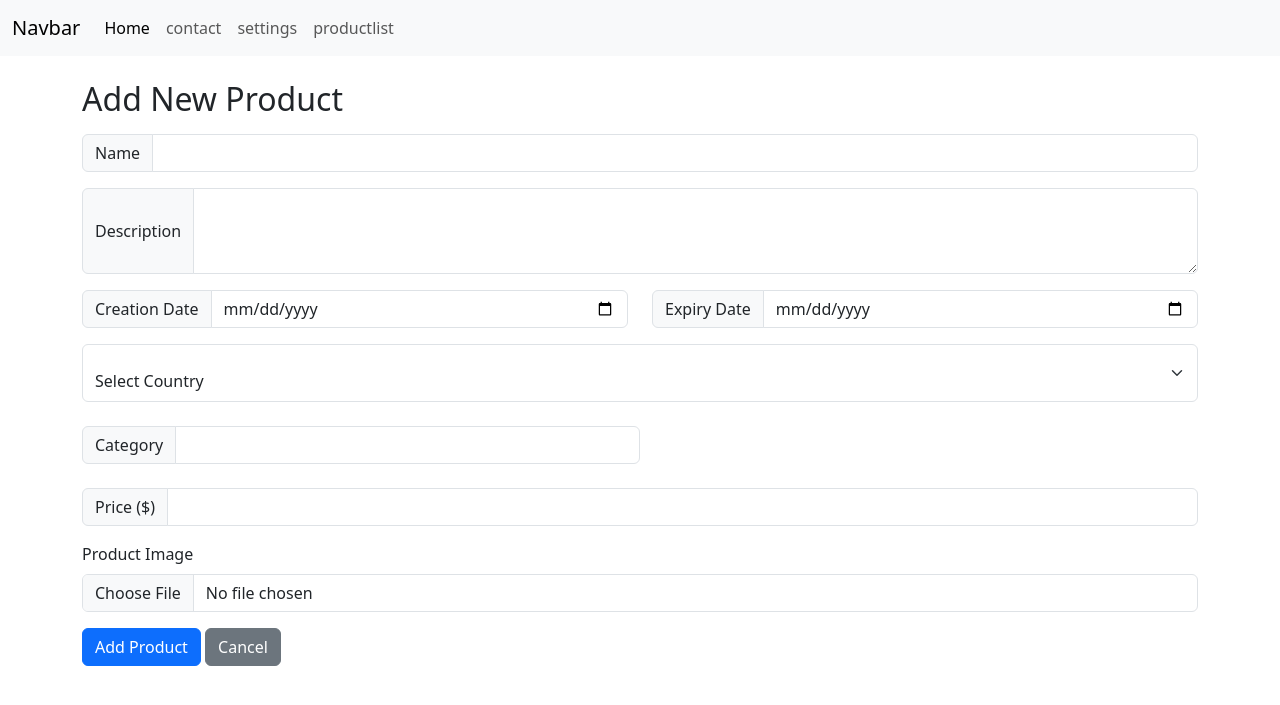
After one commit to Ahmed-Younes0x/django_test, a Django app: page /addproduct in a window 1280 px wide. The commit adds this page. Shown: the top 705 px of the page. Run offline with Django 5.2, Linux system fonts and the light colour scheme.

Commit message:
adding a form to add new products

```diff
--- /dev/null
+++ b/products/templates/productform.html
@@ -0,0 +1,82 @@
+{% extends 'base.html' %} {% load static %} {% block content %}
+<div class="container mt-4">
+  <h2>Add New Product</h2>
+  <form method="post" enctype="multipart/form-data" class="mt-3">
+    {% csrf_token %}
+
+    <div class="input-group mb-3">
+      <span class="input-group-text">Name</span>
+      <input type="text" name="name" class="form-control" required />
+    </div>
+
+    <div class="input-group mb-3">
+      <span class="input-group-text">Description</span>
+      <textarea
+        name="description"
+        class="form-control"
+        rows="3"
+        required
+      ></textarea>
+    </div>
+
+    <div class="row mb-3">
+      <div class="col-md-6">
+        <div class="input-group">
+          <span class="input-group-text">Creation Date</span>
+          <input
+            type="date"
+            name="creation_date"
+            class="form-control"
+            required
+          />
+        </div>
+      </div>
+      <div class="col-md-6">
+        <div class="input-group">
+          <span class="input-group-text">Expiry Date</span>
+          <input type="date" name="ex_date" class="form-control" required />
+        </div>
+      </div>
+    </div>
+
+    <div class="form-floating">
+      <select
+        class="form-select"
+        name="country"
+        id="floatingSelect"
+        aria-label="Floating label select example"
+      >
+        <option selected>Select Country</option>
+        <option value="US">US</option>
+        <option value="EU">EU</option>
+        <option value="China">China</option>
+      </select>
+    </div>
+    <div class="col-md-6 my-4">
+      <div class="input-group">
+        <span class="input-group-text">Category</span>
+        <input type="text" name="cat" class="form-control" required />
+      </div>
+    </div>
+
+    <div class="input-group mb-3">
+      <span class="input-group-text">Price ($)</span>
+      <input
+        type="number"
+        name="price"
+        step="0.01"
+        class="form-control"
+        required
+      />
+    </div>
+
+    <div class="mb-3">
+      <label class="form-label">Product Image</label>
+      <input type="file" name="image" class="form-control" />
+    </div>
+
+    <button type="submit" class="btn btn-primary">Add Product</button>
+    <a href="{% url 'addproduct' %}" class="btn btn-secondary">Cancel</a>
+  </form>
+</div>
+{% endblock %}
--- a/products/views.py
+++ b/products/views.py
@@ -1,7 +1,23 @@
-from django.shortcuts import render
+from django.shortcuts import render,redirect
 from products.models import Product
 
 # Create your views here.
 def ProductList(request):
     products = Product.objects.all()  # Or any queryset you need
     return render(request, 'productlist.html', {'products': products})
+
+def AddProduct(request):
+    if request.method=='POST':
+        Product.objects.create(
+            name=request.POST.get('name'),
+            description=request.POST.get('description'),
+            creation_date=request.POST.get('creation_date'),
+            ex_date=request.POST.get('ex_date'),
+            country=request.POST.get('country'),
+            price=request.POST.get('price'),
+            cat=request.POST.get('cat'),
+            image=request.FILES['image']
+        )
+        return redirect('addproduct')
+    else:
+        return render(request, 'productform.html')
--- a/project/urls.py
+++ b/project/urls.py
@@ -19,7 +19,7 @@ from django.urls import path
 from contact.views import contact
 from home.views import home
 from settings.views import settings
-from products.views import ProductList
+from products.views import ProductList,AddProduct
 
 urlpatterns = [
     path('admin/', admin.site.urls),
@@ -27,4 +27,5 @@ urlpatterns = [
     path('settings',settings,name='settings'),
     path('home',home,name='home'),
     path('products',ProductList,name='p_list'),
+    path('addproduct',AddProduct,name='addproduct'),
 ]
```
Also changed, not shown: products/templates/productlist.html (+3 -6 lines), db.sqlite3, 2 other files.
